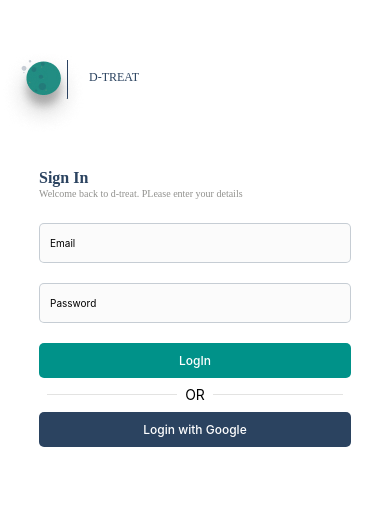
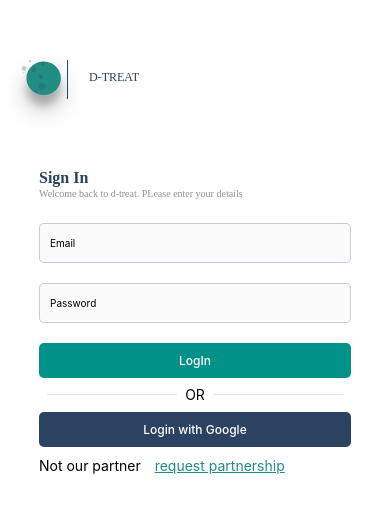
Before and after one commit to d-treat/Mobile_App, a React Native app: screen /login in a window 390 px wide. Shown: the top 512 px of the page. Built offline with nearby package versions, Linux system fonts and the light colour scheme.

Commit message:
update : navigation

```diff
--- a/App.tsx
+++ b/App.tsx
@@ -12,8 +12,8 @@ export default function App() {
     <View style={styles.container}>
       <NavigationContainer>
       <Stack.Navigator>
+      <Stack.Screen name="signup" component={SignupPage} options={{ headerShown: false }}/>
       <Stack.Screen name="request" component={RequestPart} options={{ headerShown: false }} />
-      <Stack.Screen name="signup" component={SignupPage} options={{ headerShown: false }}/>
         <Stack.Screen name="login" component={LoginPage} options={{ headerShown: false }} />
 
       </Stack.Navigator>
--- a/pages/Login.tsx
+++ b/pages/Login.tsx
@@ -2,11 +2,11 @@ import { StatusBar } from "expo-status-bar";
 import React, {useState} from "react";
 import Button from '../components/Button';
 import Logo from '../components/logo';
-import { Text, View,TextInput,Image,TouchableHighlight} from 'react-native';
+import { Text, View,TextInput,Image,TouchableHighlight, TouchableOpacity} from 'react-native';
 import {styles} from '../styles/styles';
 import axios from "axios";
 
-export default function LoginPage(){
+export default function LoginPage({navigation}:any){
     const [email, setEmail] = useState('');
     const [password, setPassword] = useState('');
     const handleEmailChange = (text: string) => {
@@ -29,7 +29,13 @@ export default function LoginPage(){
       .catch((error) => {
         console.error(error);
       });
+      const handleNavigation = () => {
+        navigation.navigate('login');
+      };
   };
+  const handleNavigation =() =>{
+    navigation.navigate('request');
+  }
     return(
         <View style={styles.container}>
             <Logo></Logo>
@@ -66,6 +72,12 @@ export default function LoginPage(){
                         <Image source={require('../assets/Line.png')}/>
                     </View>
                 <Button title="Login with Google"></Button>
+                <Text>
+                Not our partner{' '}
+                <TouchableOpacity onPress={handleNavigation}>
+                <Text style={styles.textLink}>request partnership</Text>
+                </TouchableOpacity>
+                </Text>
                 </View>
             </View>
         </View>
```
